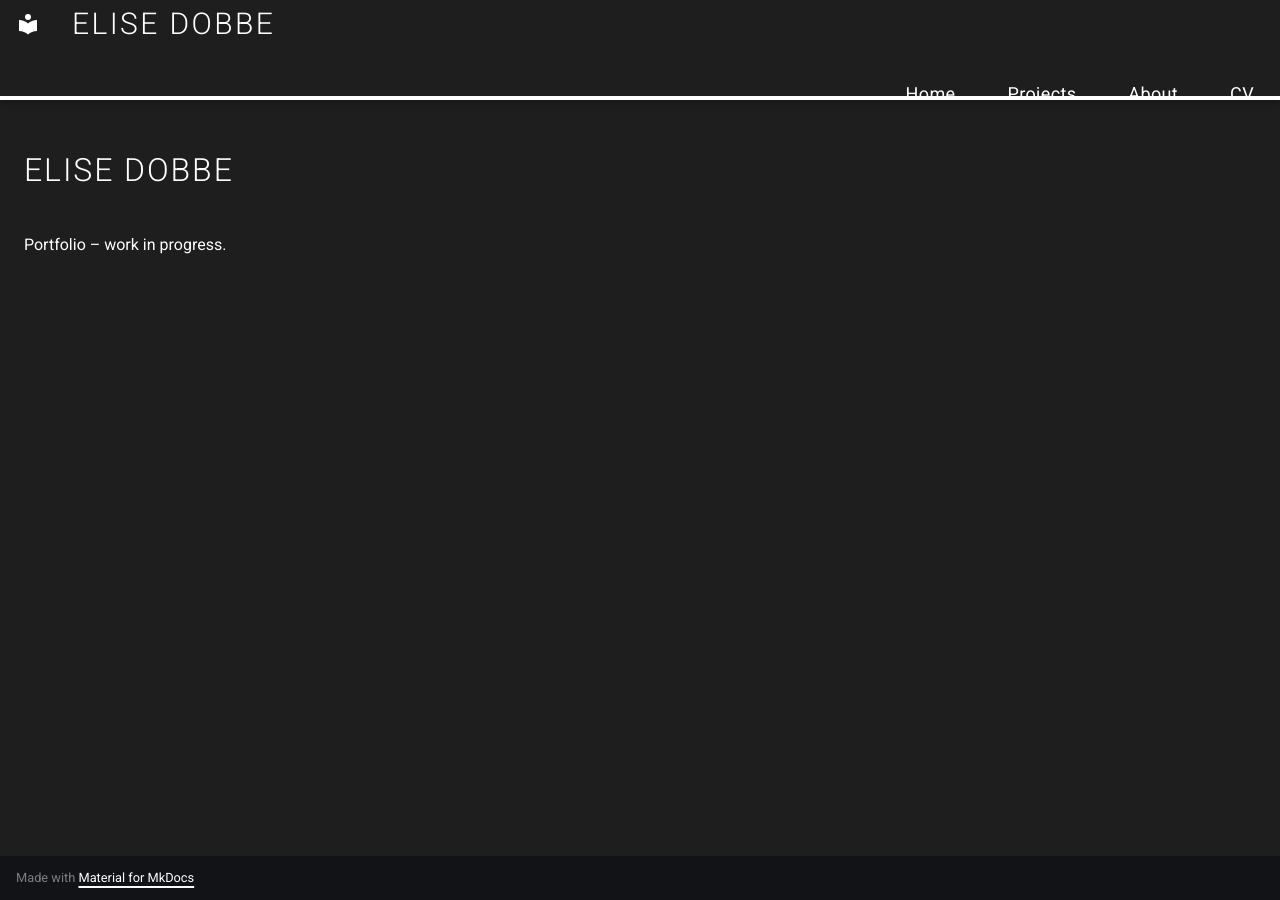
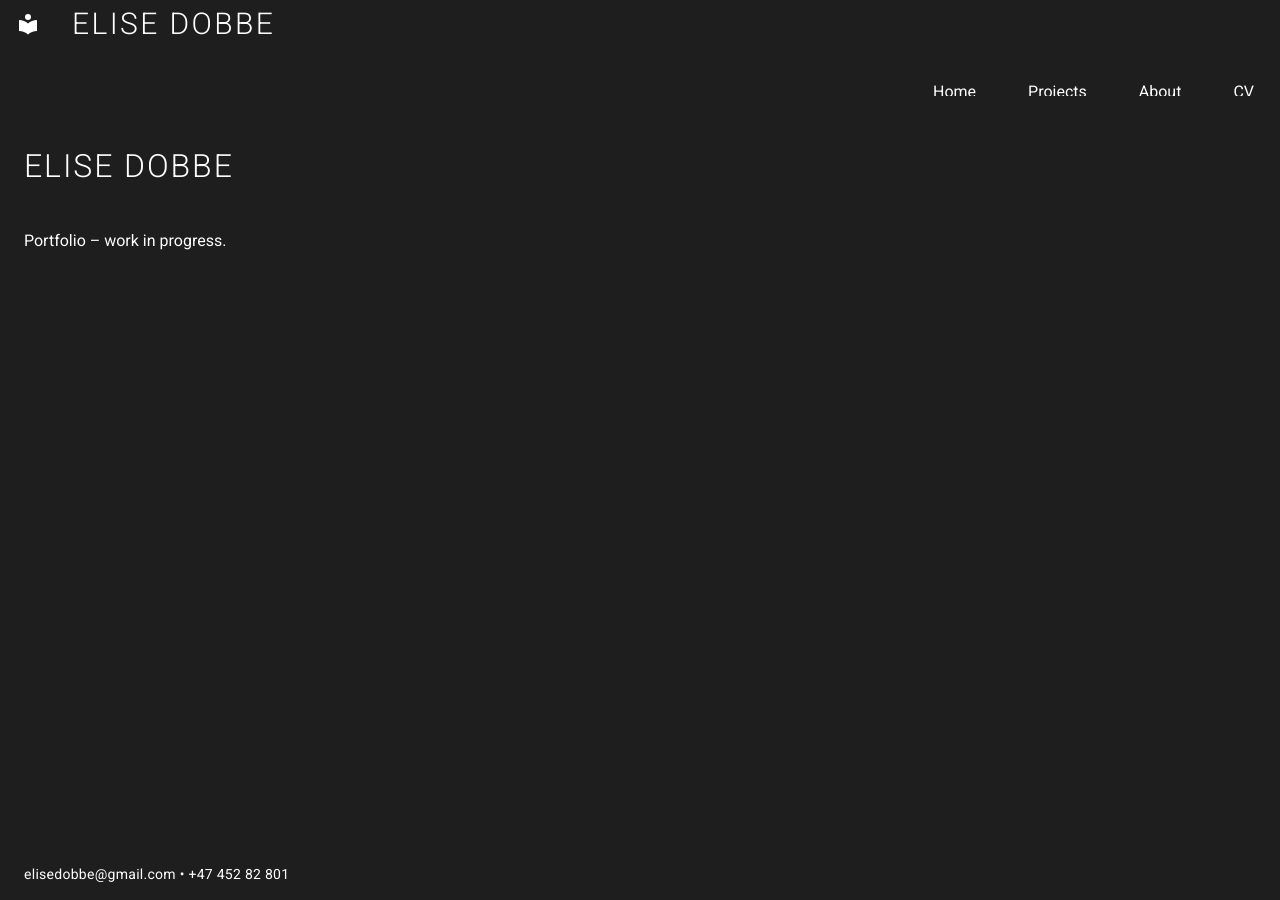
Before and after one commit to elisedobbe/portfolio, an MkDocs documentation site: the page built from docs/index.md, in a window 1280 px wide. Built offline with MkDocs 1.6.1 and Material for MkDocs 9.7.7, drawn with Linux system fonts in a browser that asks for light colours.

Commit message:
Update extra.css

```diff
--- a/docs/assets/styles/extra.css
+++ b/docs/assets/styles/extra.css
@@ -109,3 +109,85 @@ body,
 .video video {
   border: var(--border);
 }
+
+
+/* =============================
+   TABS øverst til høyre + Muli
+   ============================= */
+
+/* Fjern hvit strek/linjer under header/tabs */
+.md-header,
+.md-tabs {
+  border-bottom: none !important;
+  box-shadow: none !important;
+}
+
+/* Header bakgrunn og tekst (sikre mørk) */
+.md-header {
+  background: var(--bg) !important;
+}
+
+/* Selve tabs-linja */
+.md-tabs {
+  background: var(--bg) !important;
+}
+
+/* Flytt tabs til høyre */
+.md-tabs__list {
+  justify-content: flex-end !important;
+}
+
+/* Tabs-tekst: Muli/Mulish og hvit */
+.md-tabs__link {
+  font-family: var(--font-body) !important;
+  color: var(--fg) !important;
+  opacity: 1 !important;
+  text-transform: none !important;
+  letter-spacing: 0 !important;
+  font-size: 16px;
+}
+
+/* Aktiv / hover */
+.md-tabs__link--active,
+.md-tabs__link:hover {
+  background: var(--accent) !important;
+  color: #000 !important;
+}
+
+/* Hvis hamburger fortsatt vises på desktop:
+   Material viser hamburger i "mobilbreakpoint".
+   Sørg for at du tester i bredt vindu.
+*/
+
+
+/* =============================
+   Footer: mørk + kontaktinfo
+   ============================= */
+
+/* Gjør footeren helt mørk og kantete */
+.md-footer {
+  background: #1e1e1e !important;
+  color: #fdfeff !important;
+  border-top: none !important;
+}
+
+/* Fjern "Made with Material..." (theme credit) */
+.md-footer-meta {
+  display: none !important;
+}
+
+/* Legg inn din egen footer-tekst via pseudo-element */
+.md-footer::before {
+  content: "elisedobbe@gmail.com • +47 452 82 801";
+  display: block;
+  padding: 18px 24px;
+  font-family: var(--font-body) !important;
+  font-size: 14px;
+  letter-spacing: 0.02em;
+  color: #fdfeff;
+}
+
+/* Sørg for at footer-lenker ikke blir rare */
+.md-footer a {
+  color: #fdfeff !important;
+}
```
